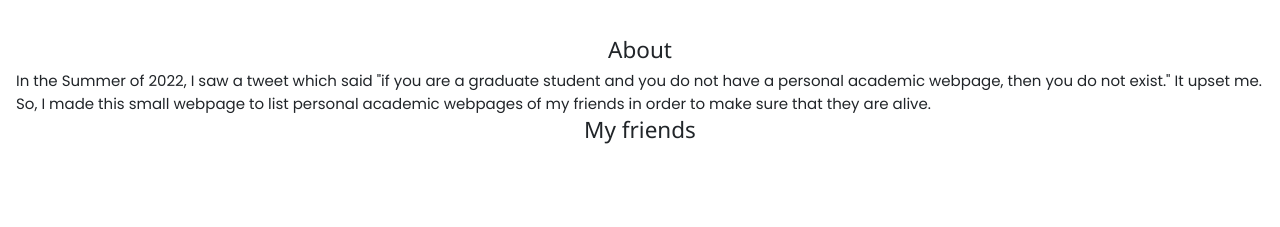
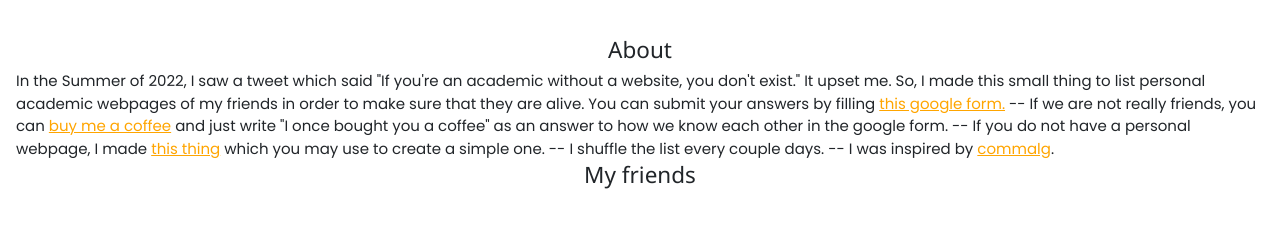
Before and after one commit to ozguresentepe/ozguresentepe.github.io, a plain HTML site: page ozgur/ozdoff.html in a window 1280 px wide. Shown: the part 117-344 px from the top of the page. Drawn offline with nearby package versions, Linux system fonts and the light colour scheme; no server answers.

Commit message:
Updated the About

```diff
--- a/ozgur/ozdoff.html
+++ b/ozgur/ozdoff.html
@@ -32,7 +32,7 @@ h1 {letter-spacing: 2px}
 
 <div class="w3-container">
    <h4 align="center">About</h4>
-	In the Summer of 2022, I saw a tweet which said "if you are a graduate student and you do not have a personal academic webpage, then you do not exist." It upset me. So, I made this small webpage to list personal academic webpages of my friends in order to make sure that they are alive.
+	In the Summer of 2022, I saw a tweet which said "If you're an academic without a website, you don't exist." It upset me. So, I made this small thing to list personal academic webpages of my friends in order to make sure that they are alive. You can submit your answers by filling <a href="https://docs.google.com/forms/d/e/1FAIpQLSdSwYbsru_UNV8DUOZ9Vao63kAgMPssPBkEpH-4MFS3mSTXOQ/viewform">this google form.</a> -- If we are not really friends, you can <a href="https://www.buymeacoffee.com/ozguresentepe">buy me a coffee</a> and just write "I once bought you a coffee" as an answer to how we know each other in the google form. -- If you do not have a personal webpage, I made <a href="https://www.myacademic.page">this thing</a> which you may use to create a simple one. -- I shuffle the list every couple days. -- I was inspired by <a href="https://www.commalg.org/people/">commalg</a>.
   </div>
 
 
```
